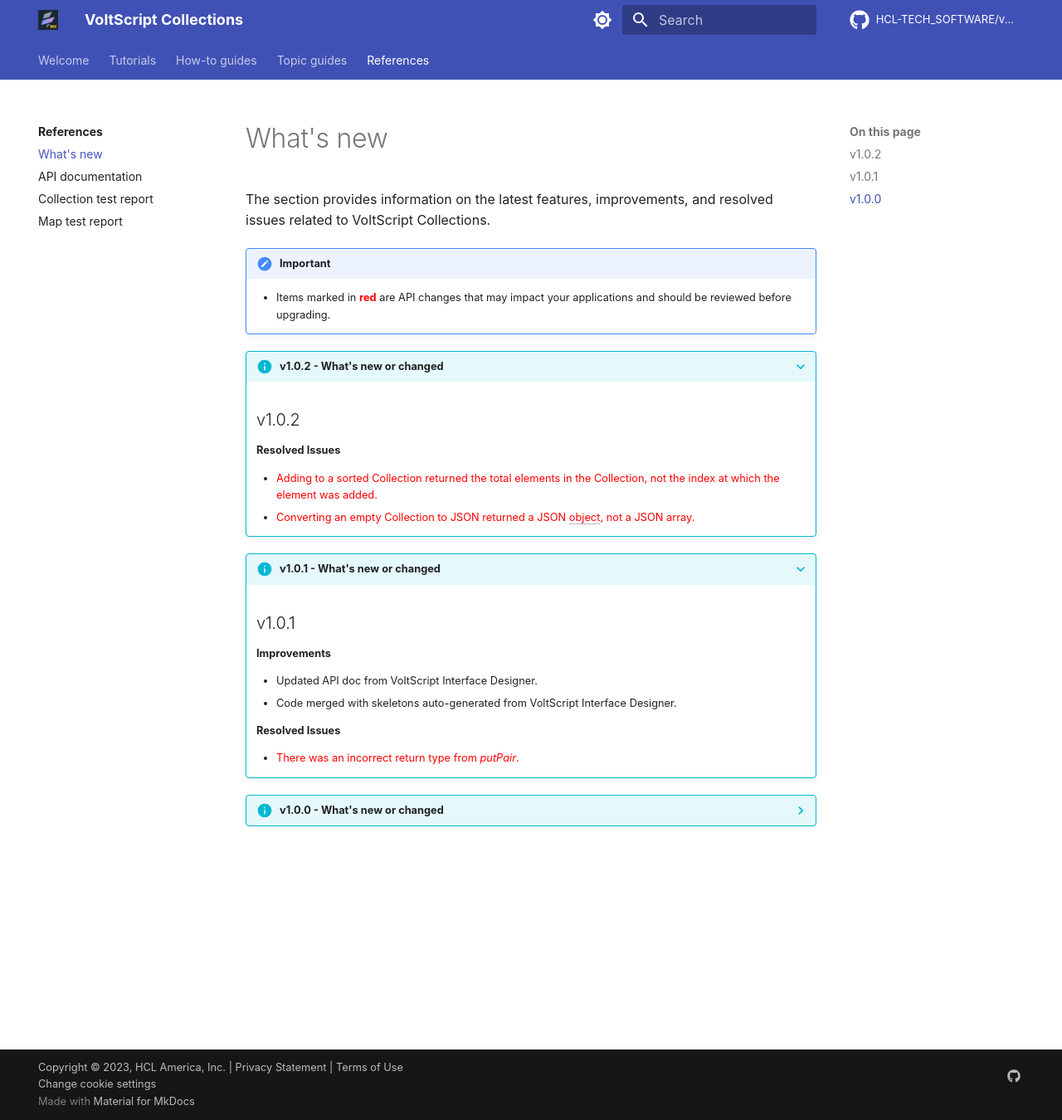
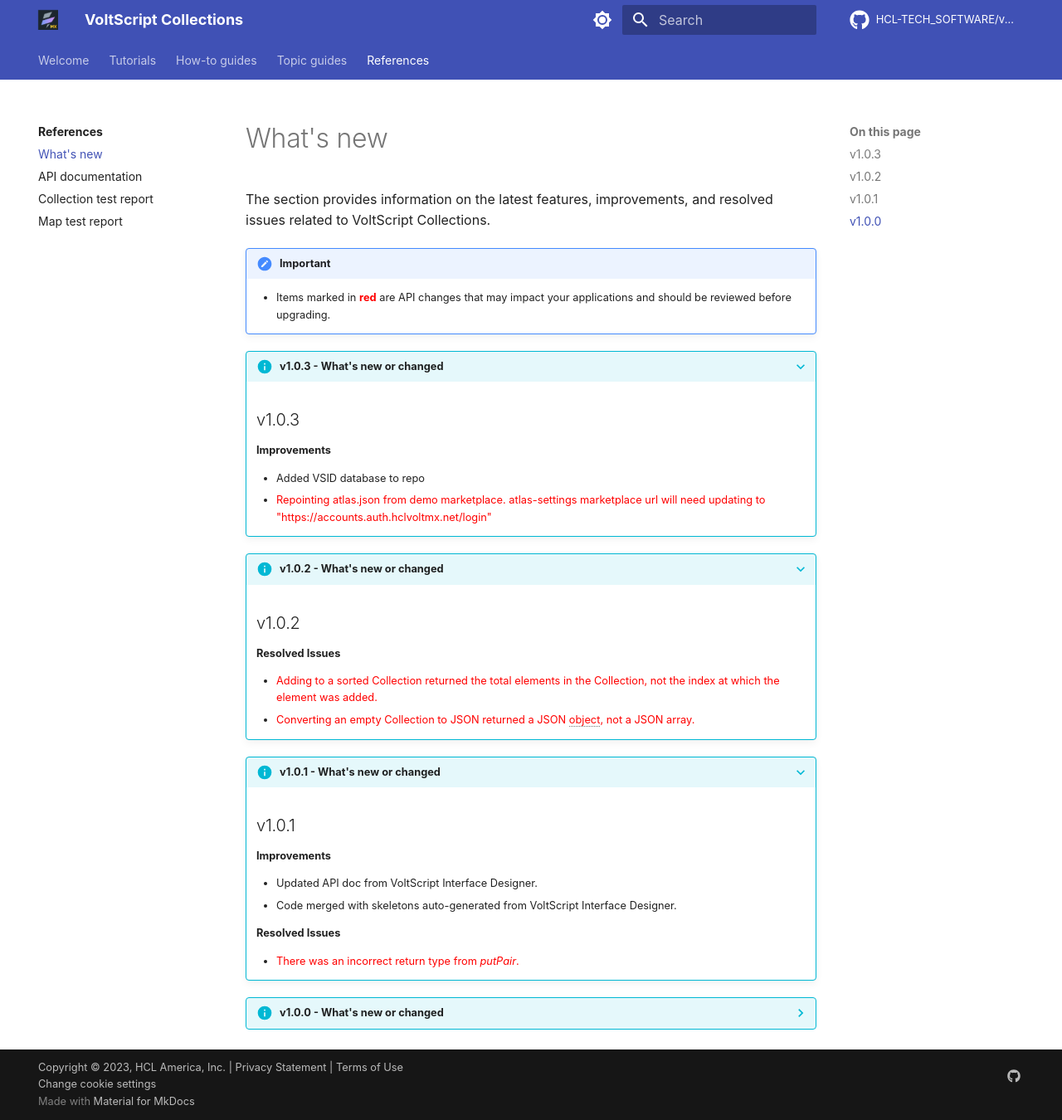
Before and after one commit to HCL-TECH-SOFTWARE/voltscript-collections, an MkDocs documentation site: the page built from docs/references/whatsnew.md, in a window 1280 px wide and 1350 px high. Shown: the whole window at 83% size. Built offline with MkDocs 1.6.1 and Material for MkDocs 9.7.7, drawn with Linux system fonts in a browser that asks for light colours; comment, search, counter and statistics services are not loaded.

```diff
--- a/docs/references/whatsnew.md
+++ b/docs/references/whatsnew.md
@@ -5,6 +5,13 @@ The section provides information on the latest features, improvements, and resol
 <!-- prettier-ignore -->
 !!! note "Important"
     - Items marked in <span style="color:red">**red**</span> are API changes that may impact your applications and should be reviewed before upgrading.
+
+???+ info "v1.0.3 - What's new or changed"
+    ## v1.0.3
+    **Improvements**
+
+    - Added VSID database to repo
+    - <span style="color:red">Repointing atlas.json from demo marketplace. atlas-settings marketplace url will need updating to "https://accounts.auth.hclvoltmx.net/login"</span>
 
 ???+ info "v1.0.2 - What's new or changed"
     ## v1.0.2
```
Also changed, not shown: CHANGELOG.md (+5 -0 lines), 1 other file.
